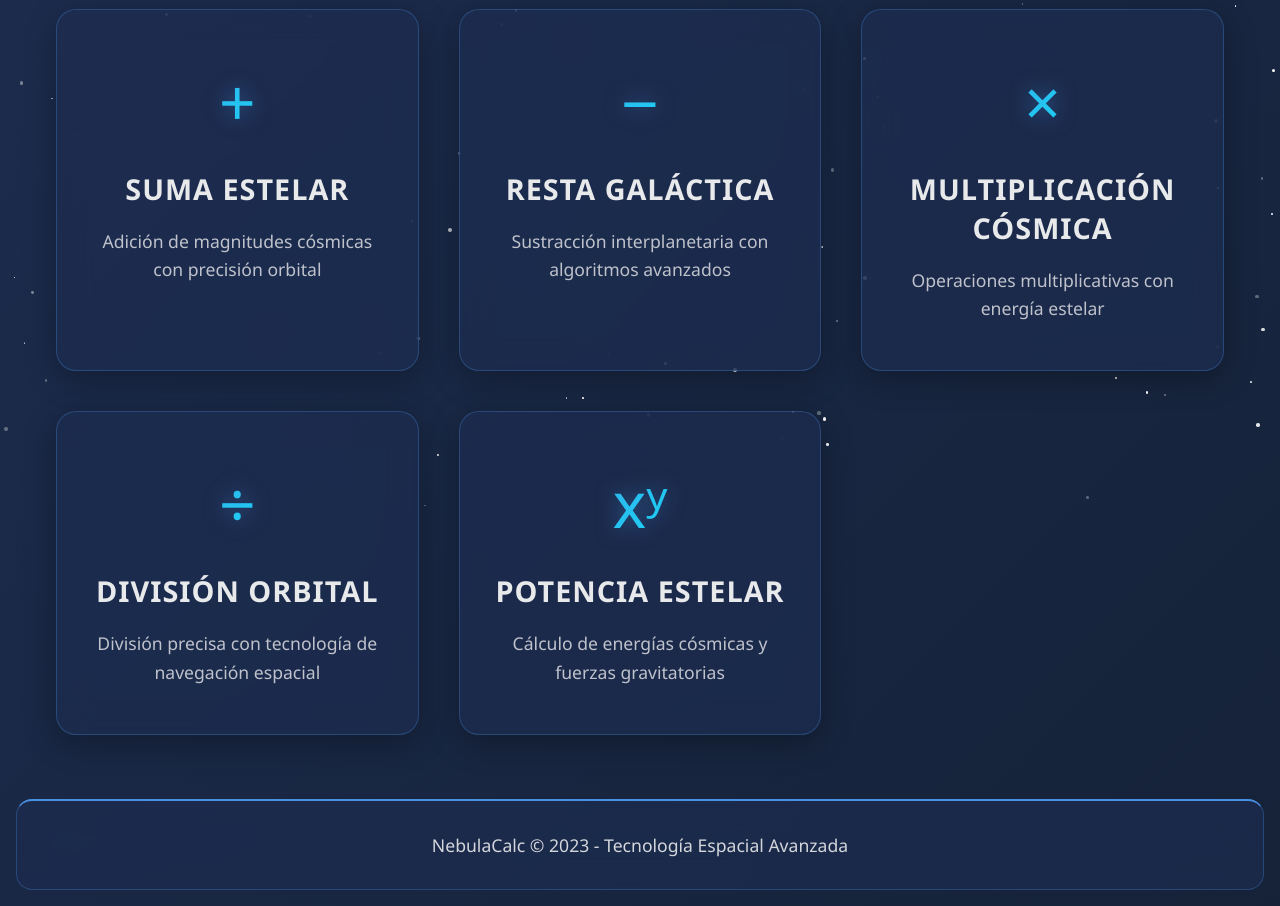
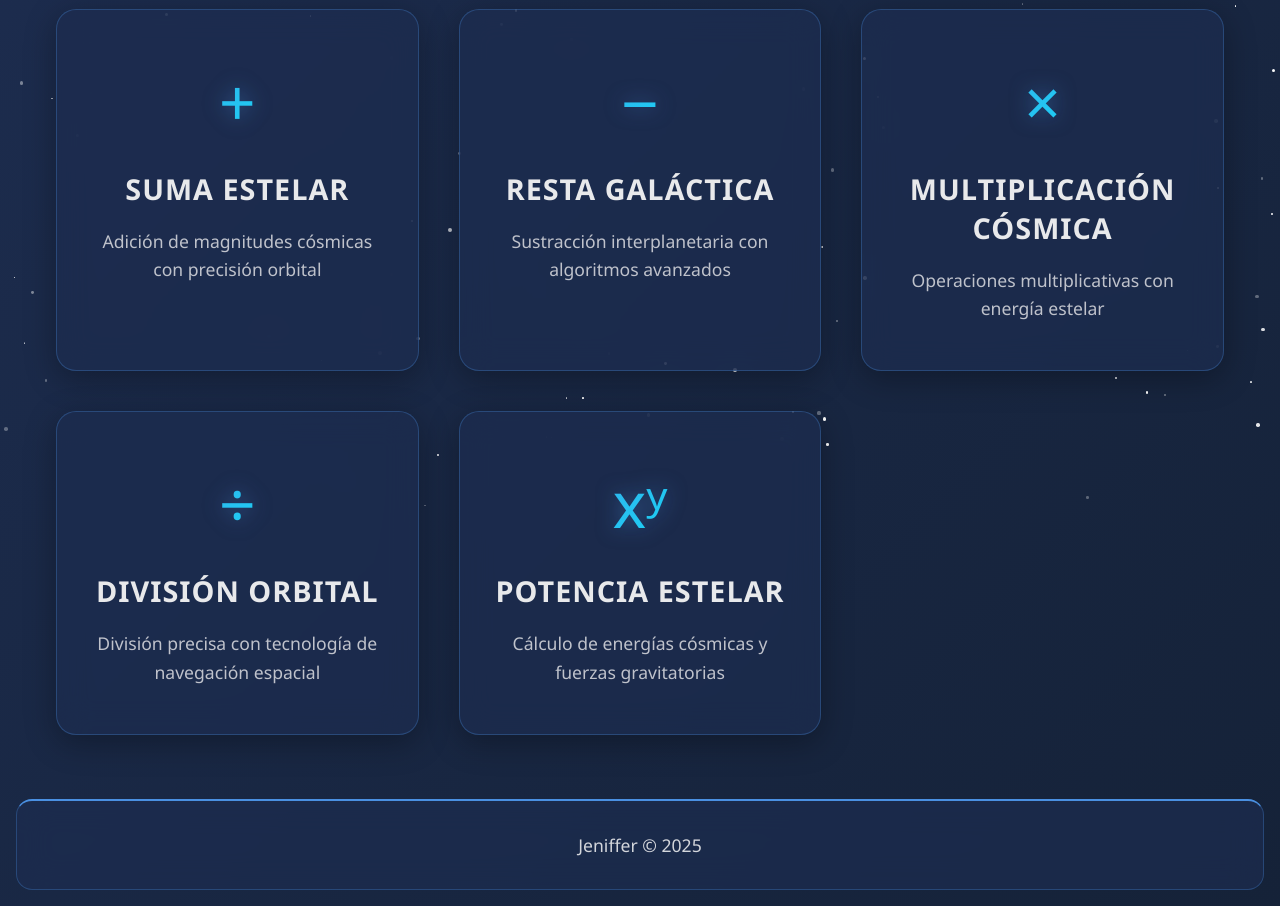
Before and after one commit to jena2t/Lab6-, a plain HTML site: page index.html in a window 1280 px wide. Shown: the part 289-1195 px from the top of the page. Drawn offline with Linux system fonts and the light colour scheme.

Commit message:
Update index.html

```diff
--- a/index.html
+++ b/index.html
@@ -174,7 +174,7 @@
     </div>
 
     <footer>
-        <p>NebulaCalc &copy; 2023 - Tecnología Espacial Avanzada</p>
+        <p>Jeniffer &copy; 2025</p>
     </footer>
 
 
```
